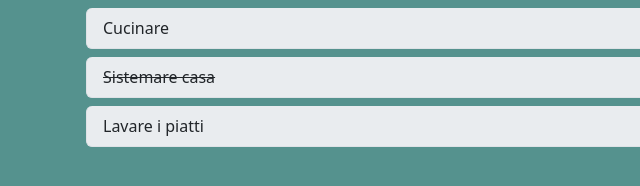
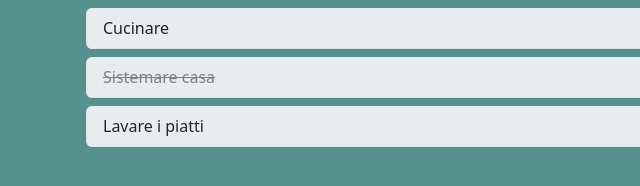
Before and after one commit to SimoneNegrisoli/vue-todolist, a plain HTML site: page index.html in a window 1280 px wide. Shown: the part 148-334 px from the top of the page, 0-640 px from the left. Drawn offline with nearby package versions, Linux system fonts and the light colour scheme.

Commit message:
line-trought

```diff
--- a/css/style.css
+++ b/css/style.css
@@ -8,6 +8,7 @@ body{
 }
 .done{
     text-decoration: line-through;
+    color: gray;
 }
 i{
     transition: all 0.4s;
```
Also changed, not shown: js/script.js (+4 -3 lines).
